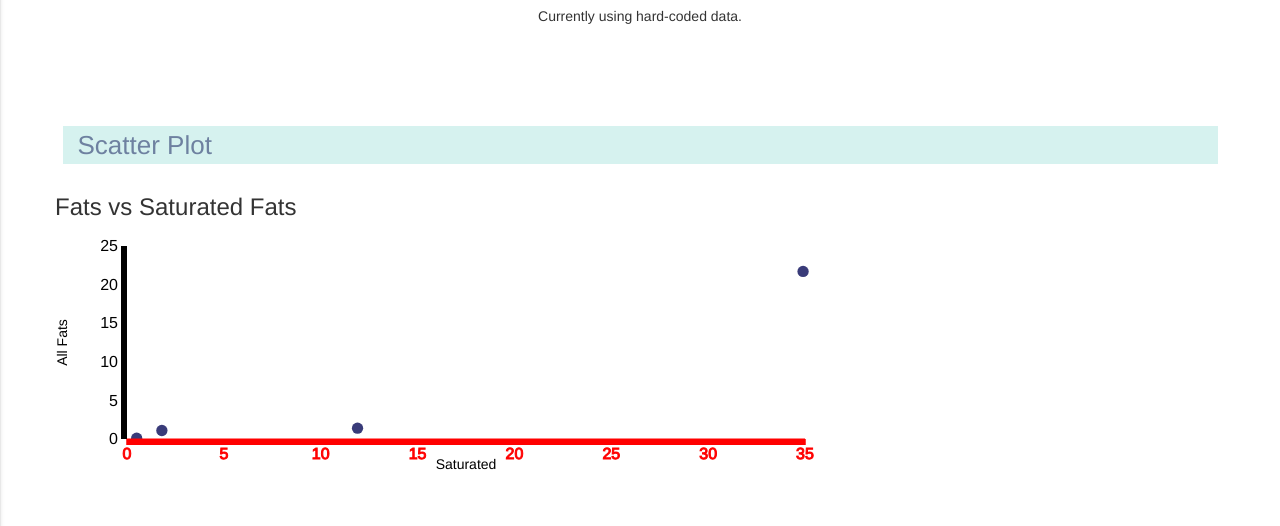
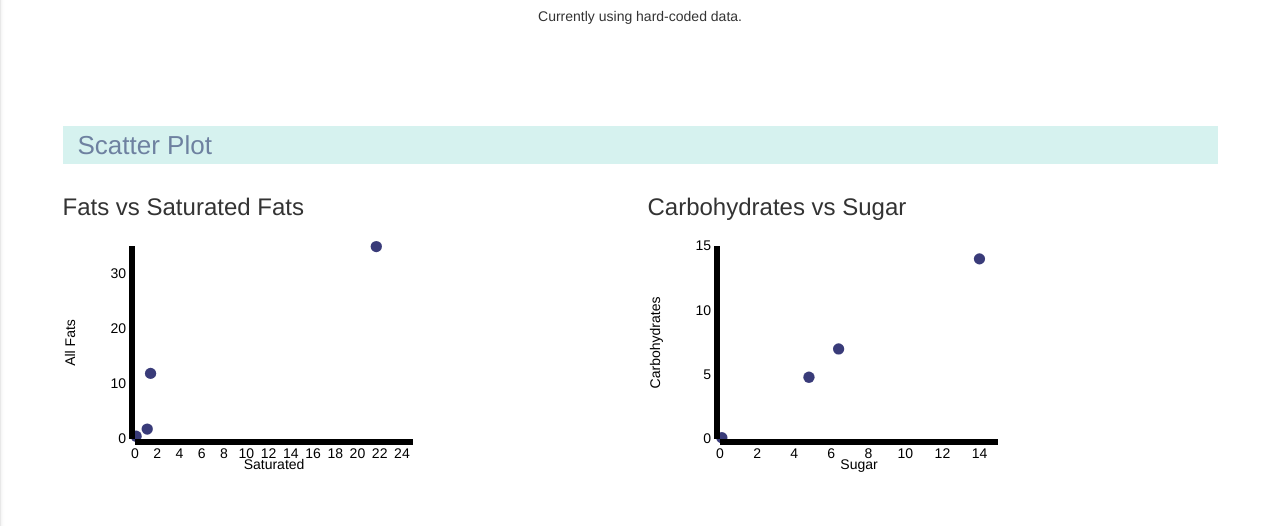
Before and after one commit to abonello/food_nutrition, a Flask app: page /dashboard in a window 1280 px wide. Shown: the part 299-825 px from the top of the page. Run offline with Flask 2, Linux system fonts and the light colour scheme; some libraries are stand-ins or nearby versions.

Commit message:
Extended Dashboard Draft.

```diff
--- a/run.py
+++ b/run.py
@@ -5,17 +5,17 @@
 from bson.objectid import ObjectId
 from bson.json_util import dumps
 
-#from connection import getDbName, getURI  # Needed to run locally - Comment out for heroku
+from connection import getDbName, getURI  # Needed to run locally - Comment out for heroku
 
 
 app = Flask(__name__)
 # Use the following to run LOCALLY will need the import
-# app.config["MONGO_DBNAME"] = getDbName()
-# app.config["MONGO_URI"] = getURI()
+app.config["MONGO_DBNAME"] = getDbName()
+app.config["MONGO_URI"] = getURI()
 
 # Use the following to run from HEROKU - remove the import
-app.config["MONGO_DBNAME"] = os.getenv('MONGO_DBNAME')
-app.config["MONGO_URI"] = os.getenv('MONGO_URI')
+# app.config["MONGO_DBNAME"] = os.getenv('MONGO_DBNAME')
+# app.config["MONGO_URI"] = os.getenv('MONGO_URI')
 
 
 mongo = PyMongo(app)
--- a/templates/dashboard.html
+++ b/templates/dashboard.html
@@ -14,9 +14,16 @@
         <h2>Scatter Plot</h2>
 
         <div class="row">
+
             <div class="group1">
-                <h3>Fats vs Saturated Fats</h3>
-                <div id="scatterChart"></div>
+                <div class="col col-md-6">
+                    <h3>Fats vs Saturated Fats</h3>
+                    <div id="scatterChart1"></div>
+                </div>
+                <div class="col col-md-6">
+                    <h3>Carbohydrates vs Sugar</h3>
+                    <div id="scatterChart2"></div>
+                </div>
             </div>
         </div>
 
@@ -44,8 +51,8 @@
                 "energy2": "79kcal",
                 "fat": "0.5",
                 "saturated": "0.1",
-                "carbohydrates": "14.0g",
-                "sugar": "14.0g",
+                "carbohydrates": "14.0",
+                "sugar": "14.0",
                 "fibre": "1.8g",
                 "protein": "4.3g",
                 "salt": "1.6g",
@@ -60,8 +67,8 @@
                 "energy2": "163kcal",
                 "fat": "11.9",
                 "saturated": "1.4",
-                "carbohydrates": "7.0g",
-                "sugar": "6.4g",
+                "carbohydrates": "7.0",
+                "sugar": "6.4",
                 "fibre": "7.9",
                 "protein": "3.0g",
                 "salt": "2.8g",
@@ -76,8 +83,8 @@
                 "energy2": "50kcal",
                 "fat": "1.8",
                 "saturated": "1.1",
-                "carbohydrates": "4.8g",
-                "sugar": "4.8g",
+                "carbohydrates": "4.8",
+                "sugar": "4.8",
                 "fibre": "0.0g",
                 "protein": "3.6g",
                 "salt": "0.1g",
@@ -92,8 +99,8 @@
                 "energy2": "416kcal",
                 "fat": "34.9",
                 "saturated": "21.7",
-                "carbohydrates": "0.1g",
-                "sugar": "0.1g",
+                "carbohydrates": "0.1",
+                "sugar": "0.1",
                 "fibre": "0.0g",
                 "protein": "25.4g",
                 "salt": "1.8g",
@@ -104,18 +111,20 @@
 
         var facts = crossfilter(data);
 
-        var scatterDimension = facts.dimension(function(d) { return [d.fat, d.saturated]; });
-        var scatterGroup = scatterDimension.group();
+        var scatterDimensionFatSat = facts.dimension(function(d) { return [d.saturated, d.fat]; });
+        var scatterDimensionCarbSug = facts.dimension(function(d) { return [d.sugar, d.carbohydrates]; });
+        var scatterGroupFatSat = scatterDimensionFatSat.group();
+        var scatterGroupCarbSug = scatterDimensionCarbSug.group();
 
 
-        var scatter = dc.scatterPlot("#scatterChart")
-            .width(800)
+        var scatterFatSat = dc.scatterPlot("#scatterChart1")
+            .width(400)
             .height(250)
             .margins({top:15, bottom:30, left:60, right:50})
-            .dimension(scatterDimension)
-            .group(scatterGroup)
-            .x(d3.scale.linear().domain([0, 35])) // [min, max]
-            .y(d3.scale.linear().domain([0, 25])) // Can be left out to set automatically
+            .dimension(scatterDimensionFatSat)
+            .group(scatterGroupFatSat)
+            .x(d3.scale.linear().domain([0, 25])) // [min, max]
+            .y(d3.scale.linear().domain([0, 35])) // Can be left out to set automatically
             .yAxisLabel("All Fats")
             .xAxisLabel("Saturated")
             .renderHorizontalGridLines(true)
@@ -127,7 +136,33 @@
             .symbol("circle") // cross, diamond, circle, square, triangle-down, triangle-up
             ;
 
-        scatter.yAxis().ticks(4);
+        scatterFatSat.yAxis().ticks(4);
+
+
+        var scatterCarbSug = dc.scatterPlot("#scatterChart2")
+            .width(400)
+            .height(250)
+            .margins({top:15, bottom:30, left:60, right:50})
+            .dimension(scatterDimensionCarbSug)
+            .group(scatterGroupCarbSug)
+            .x(d3.scale.linear().domain([0, 15])) // [min, max]
+            .y(d3.scale.linear().domain([0, 15])) // Can be left out to set automatically
+            .yAxisLabel("Carbohydrates")
+            .xAxisLabel("Sugar")
+            .renderHorizontalGridLines(true)
+            .renderVerticalGridLines(true)
+            .symbolSize(10)
+            .clipPadding(22)
+            .colorAccessor(function(d) { return d.value; }) // shows if a dot represents one item or more
+            .colors(d3.scale.category20b())
+            .symbol("circle") // cross, diamond, circle, square, triangle-down, triangle-up
+            ;
+
+        scatterCarbSug.yAxis().ticks(4);
+
+
+
+
 
         dc.renderAll();
     </script>
```
